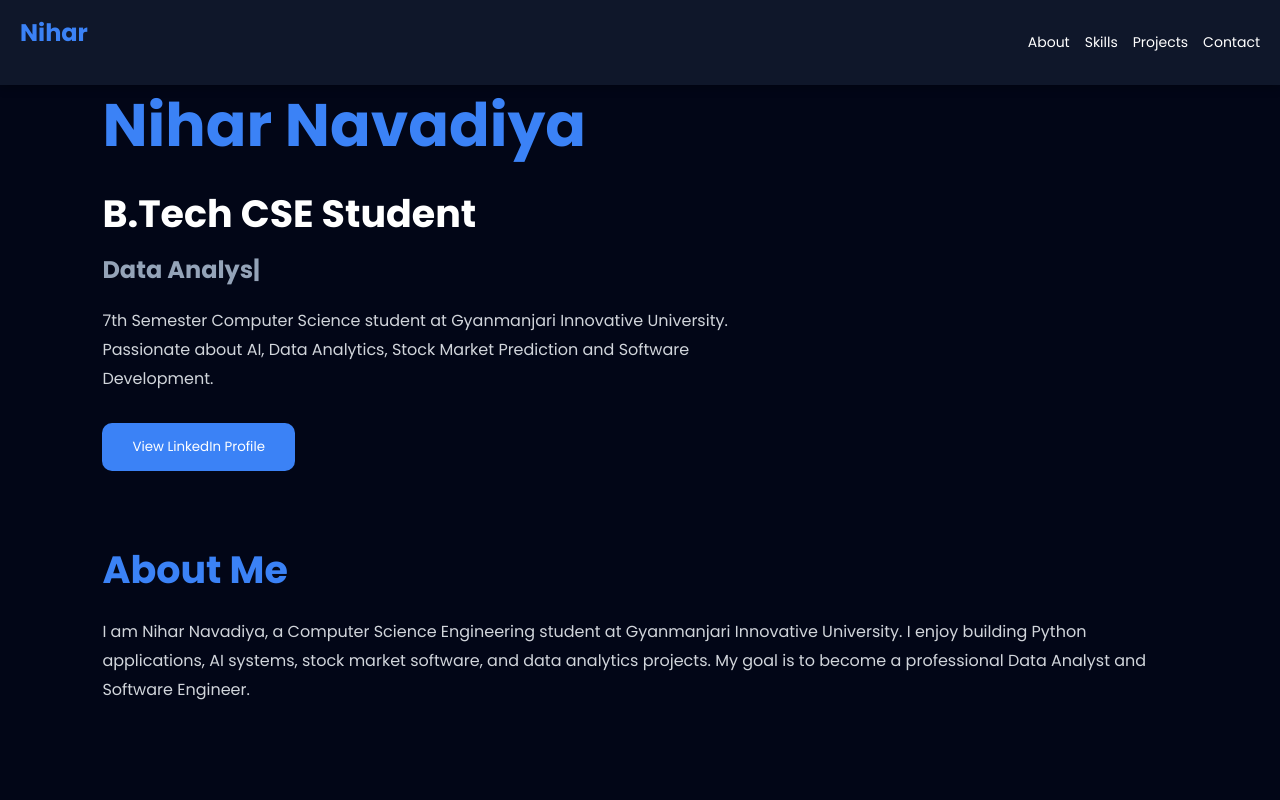
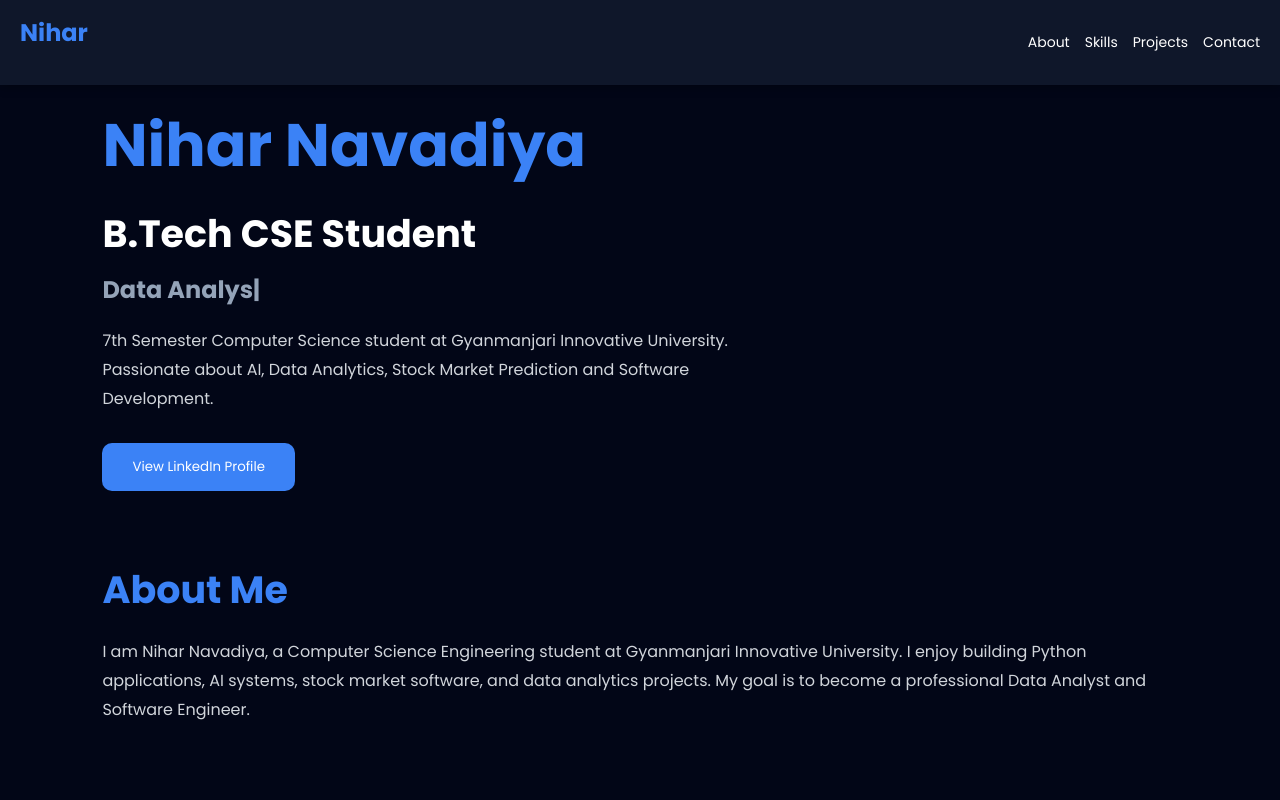
Before and after one commit to Nihar5651/nihar-portfolio, a React (Vite) app: page / in a window 1280 px wide. Shown: the top 800 px of the page. Built offline with nearby package versions, Linux system fonts and the light colour scheme.

Commit message:
Added portfolio features

```diff
--- a/src/components/Hero.jsx
+++ b/src/components/Hero.jsx
@@ -5,7 +5,7 @@ function Hero() {
   return (
     <section
       style={{
-        paddingTop: "80px",
+        paddingTop: "100px",
 paddingBottom: "20px",
     display: "flex",
     alignItems: "center"
```
